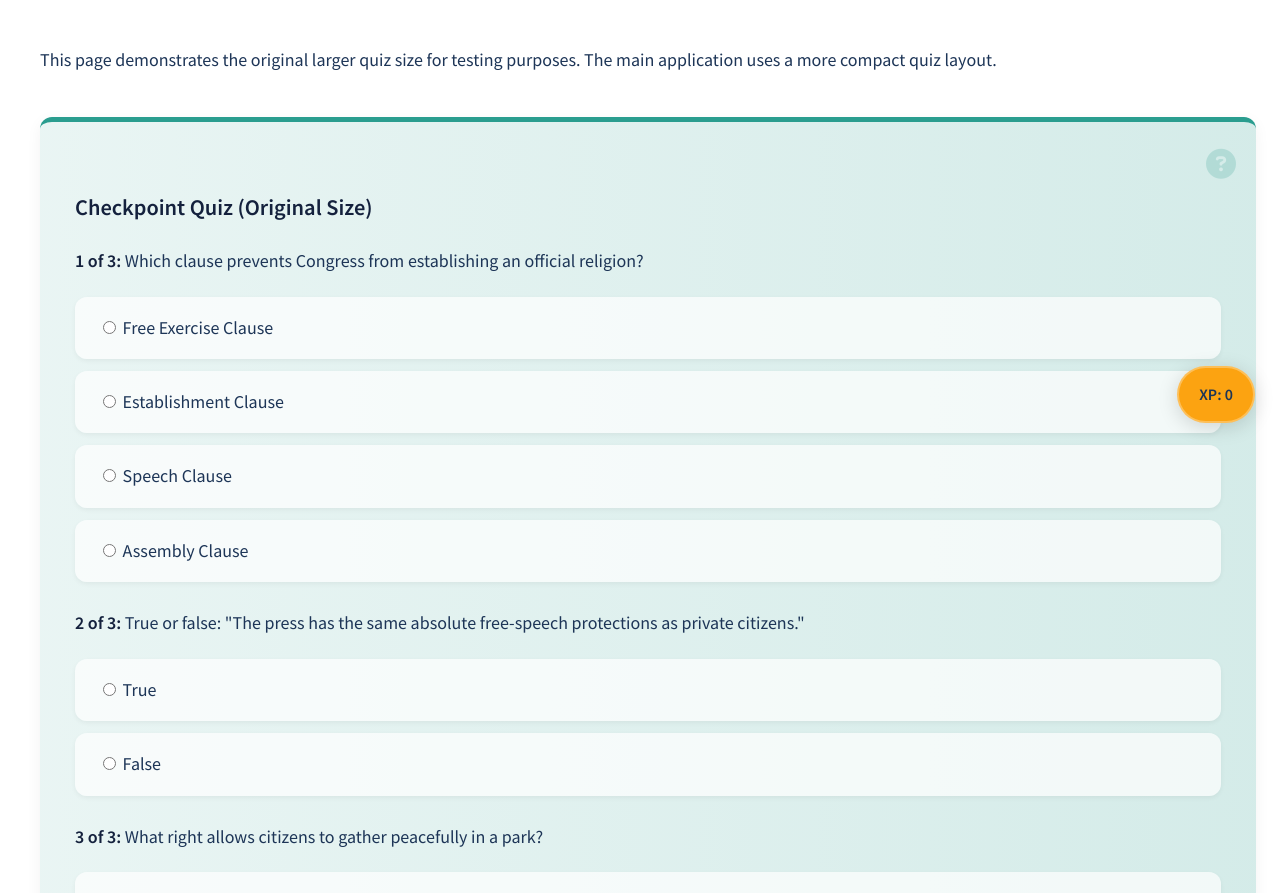
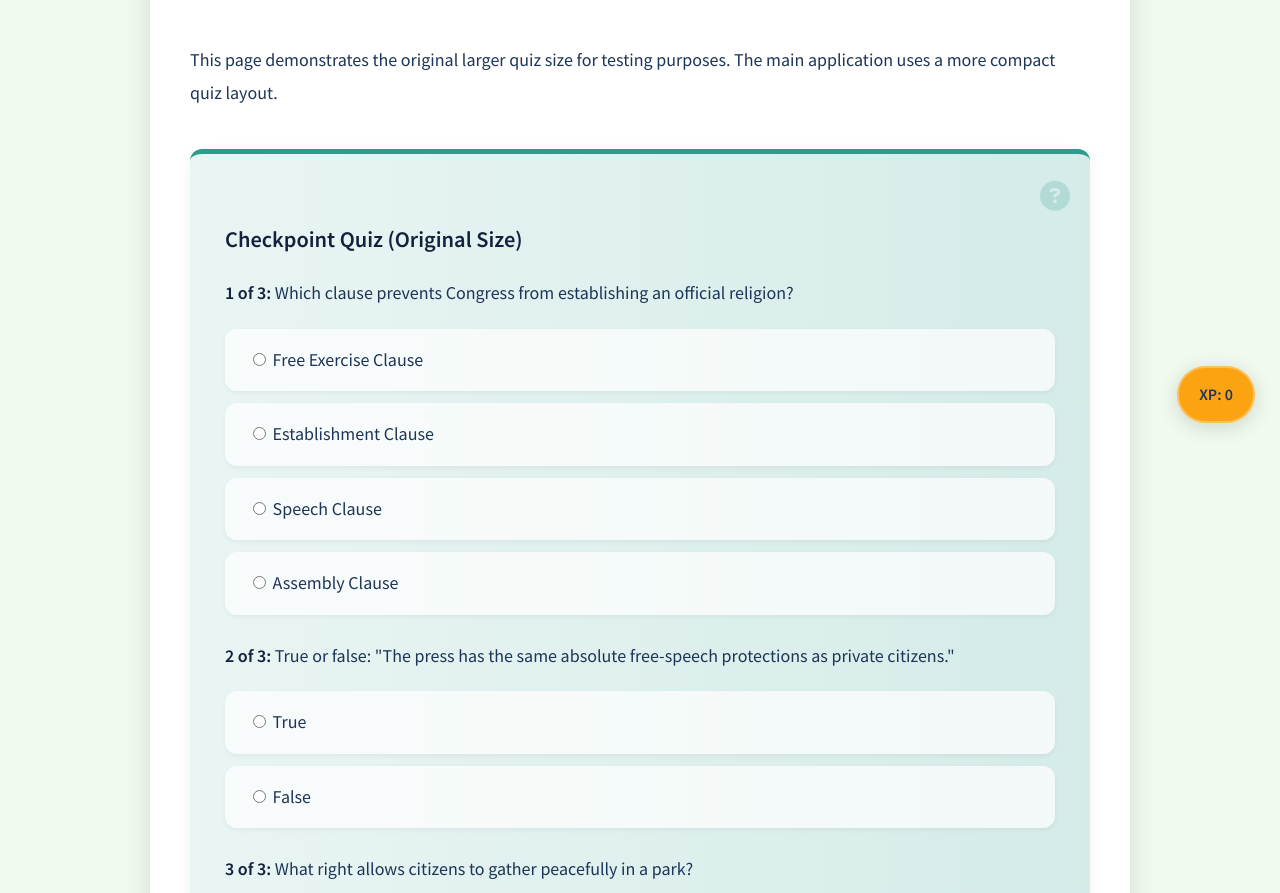
Before and after one commit to V4NT-ORG/ConstitutionApp, a plain HTML site: page test.html in a window 1280 px wide. Shown: the part 352-1245 px from the top of the page. Drawn offline with nearby package versions, Linux system fonts and the light colour scheme.

Commit message:
Change some formatting + award XP amounts

```diff
--- a/script.js
+++ b/script.js
@@ -505,7 +505,7 @@ function updateXPDisplay(additionalXP) {
      if (progressBar) progressBar.style.width = `${progressPercent}%`;
 
     // Check for badge earning (example: badge at 200 XP)
-    if (totalXP >= 200 && !document.querySelector('.badge-earned')) {
+    if (totalXP >= 30 && !document.querySelector('.badge-earned')) {
         // Check if the badge was already earned in this session to avoid duplicates
         if (!sessionStorage.getItem('badgeEarned-200XP')) {
             showBadge('First Amendment Advocate', 'You\'ve mastered the freedoms of the First Amendment.', '🎯');
--- a/styles.css
+++ b/styles.css
@@ -85,7 +85,7 @@ body {
 
 .container {
     width: 95%; /* Adjusted for wider view */
-    max-width: 1400px;
+    max-width: 900px;
     margin: 30px auto;
     background: white;
     padding: 40px;
```
